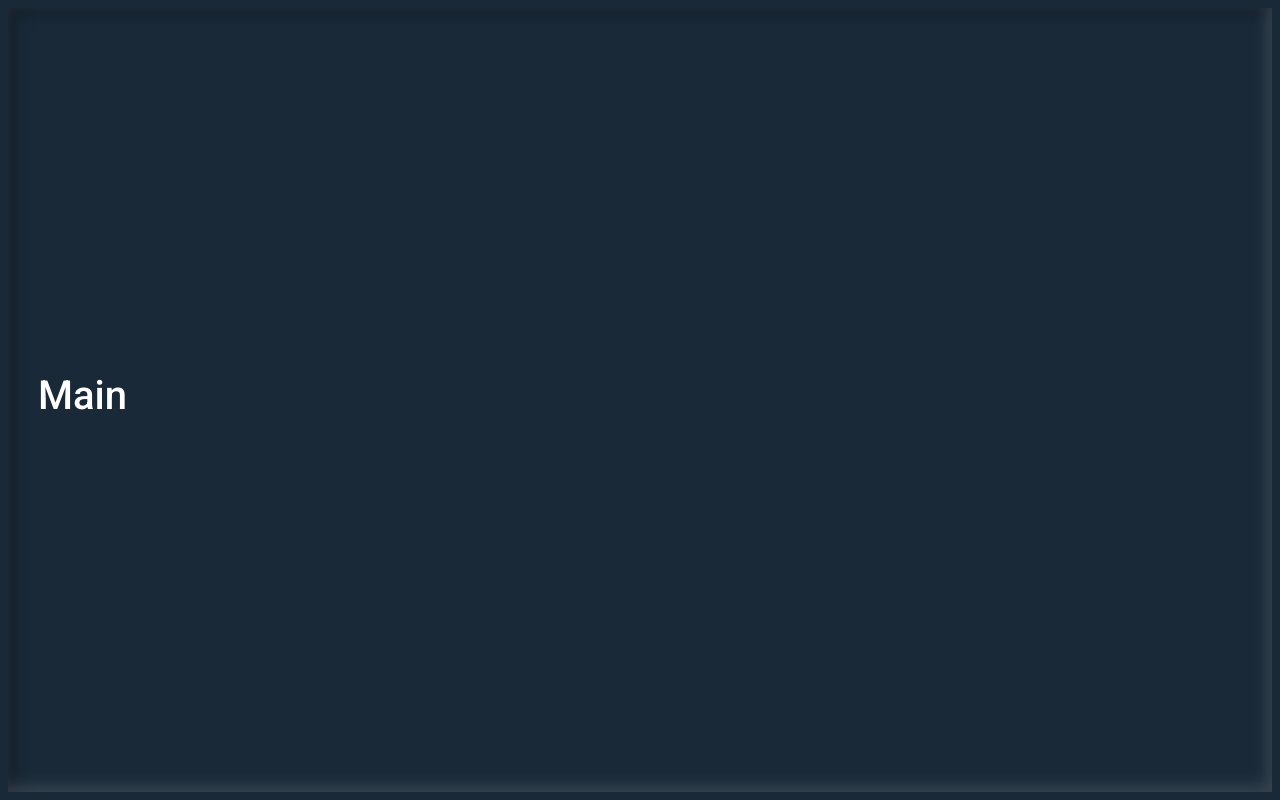
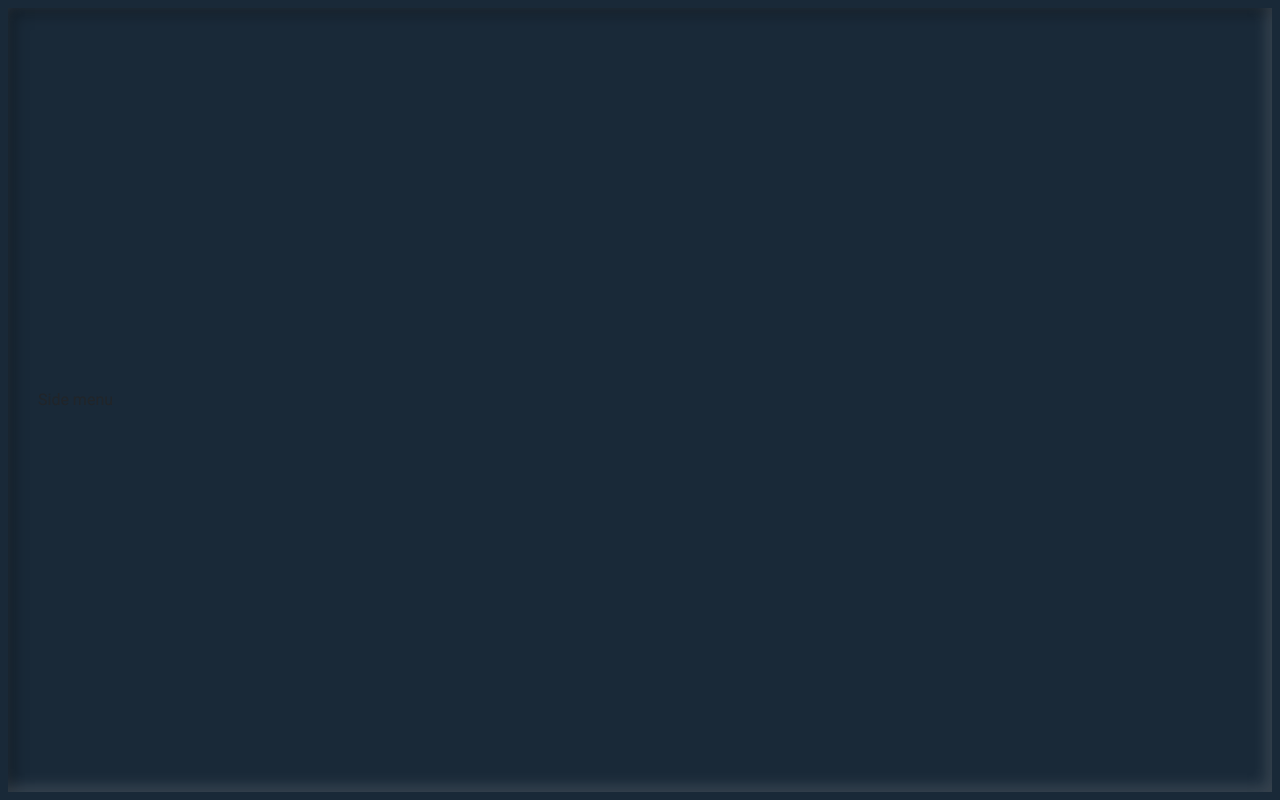
Before and after one commit to faizalmsdev/JoystickJungle, a React (Create React App) app: page / in a window 1280 px wide. Built offline with nearby package versions, Linux system fonts and the light colour scheme; a web font is replaced by a local one.

Commit message:
sidemenu updated

```diff
--- /dev/null
+++ b/src/components/SideMenu.jsx
@@ -0,0 +1,12 @@
+    import React from 'react';
+    import "./sideMenu.css";
+
+    function SideMenu() {
+    return (
+        <div>
+            Side menu
+        </div>
+    )
+    }
+
+    export default SideMenu
--- a/src/pages/Main.jsx
+++ b/src/pages/Main.jsx
@@ -1,9 +1,10 @@
     import React from 'react';
     import "./main.css";
+import SideMenu from '../components/SideMenu';
     function Main() {
     return (
         <main>
-            <h1>Main</h1>
+            <SideMenu />
         </main>
     )
     }
```
Also changed, not shown: src/components/sideMenu.css (added).
